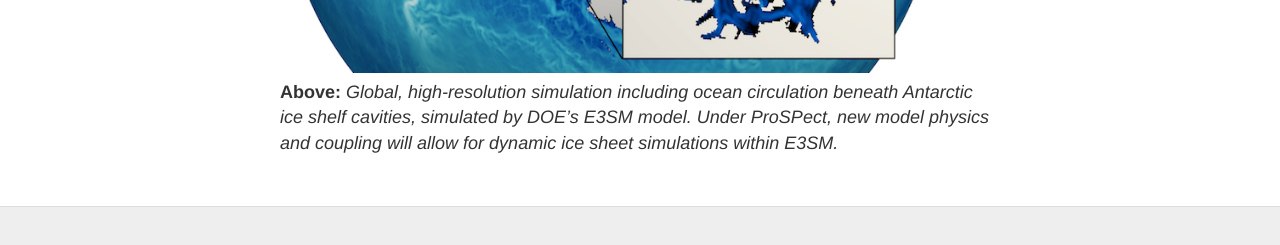
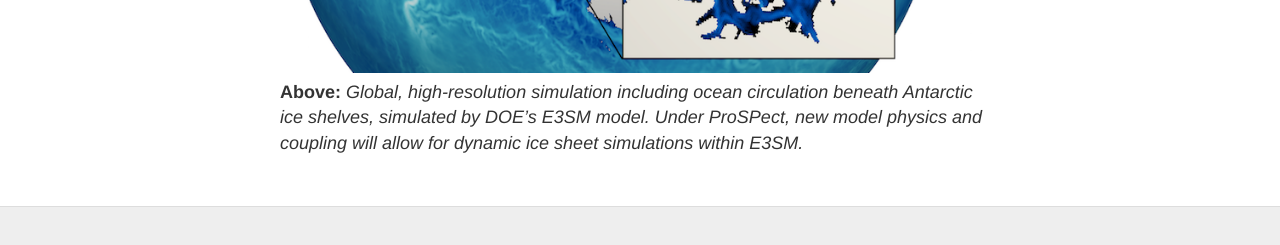
Before and after one commit to SLE-E3SM/SLE-E3SM.github.io, a Jekyll site: the page built from about.md, in a window 1280 px wide. Shown: the part 1929-2174 px from the top of the page. Built offline with Jekyll 4.4.1, drawn with Linux system fonts in a browser that asks for light colours.

Commit message:
Update about.md
minor editorial updates to text

```diff
--- a/about.md
+++ b/about.md
@@ -24,4 +24,4 @@ The BISICLES and MPAS-FELIX ice sheet models are being coupled to DOE’s new En
 ProSPect efforts will culminate with a suite of ice sheet and ESM experiments aimed at providing probabilistic E3SM-based sea-level projections. An initial focus on simplified and idealized experiments, like those defined by community-endorsed benchmarks , will provide (1) inexpensive baselines for assessing the fidelity and cost of new model physics and (2) well defined and understood experimental protocols for assessing the feasibility of new optimization and uncertainty quantification strategies. Similar assessments will then be conducted using large-scale, standardized, benchmark experiments for Greenland and Antarctica . Finally, when we have confidence in our models and new methods, we will apply them to an ensemble of future sea-level projection experiments, including both uncoupled and coupled simulations forced by E3SM climate (Figure 3). These will include hindcasting simulations over the 1960-2010 time period (for use in model validation) and projections with uncertainty estimates for the 2010-2100 time period.
 
 ![E3SMSubShelfMelt](/images/E3SMSubShelfMelt.png)
-**Above:** *Global, high-resolution simulation including ocean circulation beneath Antarctic ice shelf cavities, simulated by DOE's E3SM model. Under ProSPect, new model physics and coupling will allow for dynamic ice sheet simulations within E3SM.*
+**Above:** *Global, high-resolution simulation including ocean circulation beneath Antarctic ice shelves, simulated by DOE's E3SM model. Under ProSPect, new model physics and coupling will allow for dynamic ice sheet simulations within E3SM.*
```
